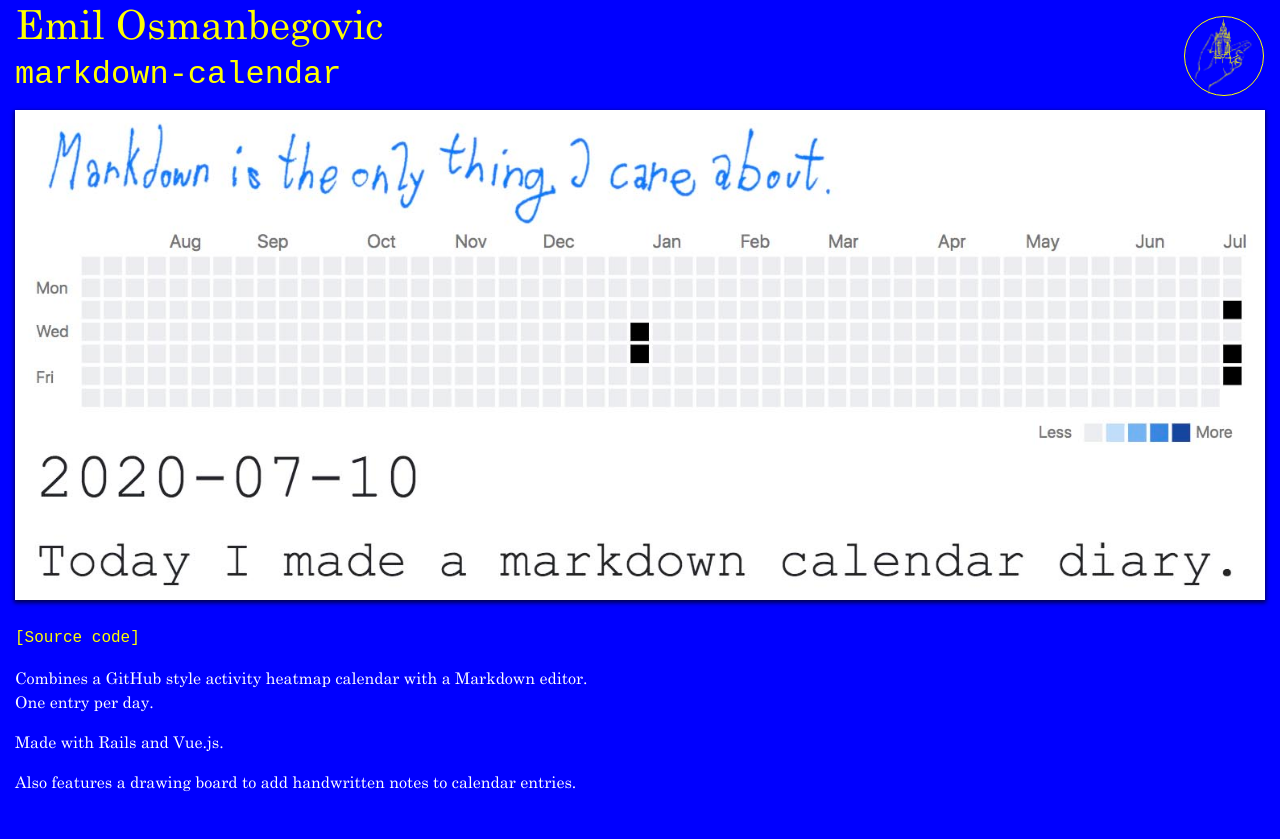
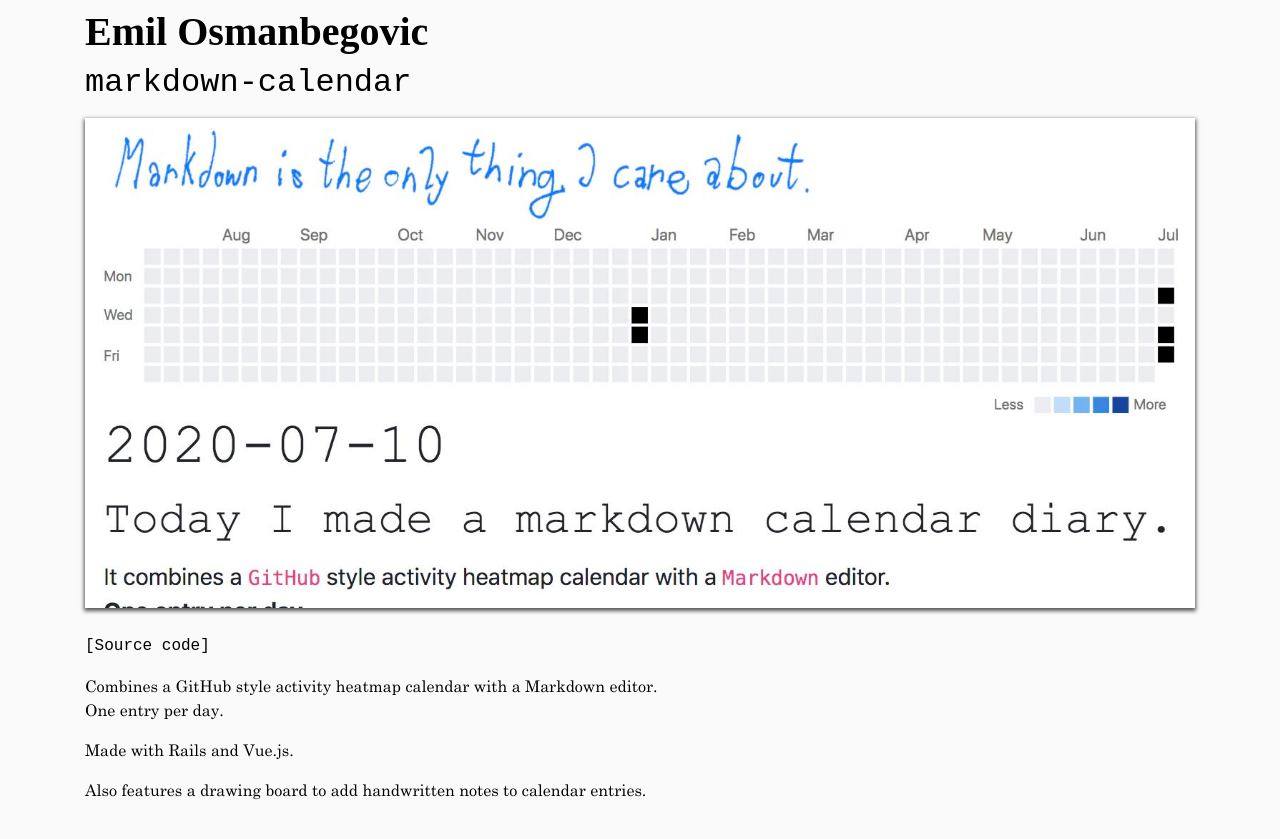
Before and after one commit to emilosmanbegovicmm/emilosman, a Jekyll site: the page built from _posts/2020-07-10-markdown-calendar.md, in a window 1280 px wide. Shown: the top 839 px of the page. Built offline with Jekyll 4.4.1, drawn with Linux system fonts in a browser that asks for light colours.

Commit message:
make website less obnoxious

```diff
--- a/_layouts/default.html
+++ b/_layouts/default.html
@@ -5,7 +5,7 @@
 
   <body>
     <main class="page-content" aria-label="Content">
-      <div class="container-fluid">
+      <div class="container">
         {%- include header.html -%}
 
         {{ content }}
--- a/_layouts/home.html
+++ b/_layouts/home.html
@@ -1,10 +1,6 @@
 ---
 layout: default
 ---
-
-<div class="tower">
-  <img src="assets/images/tower_lineart_yellow.png"/>
-</div>
 
 <div class="row">
   <div class="col">
--- a/_layouts/page.html
+++ b/_layouts/page.html
@@ -1,10 +1,6 @@
 ---
 layout: default
 ---
-
-<a href="/" class="tower tower--post">
-  <img src="/assets/images/tower_lineart_yellow.png"/>
-</a>
 
 <article class="post">
   <div class="post-content">
--- a/_layouts/post.html
+++ b/_layouts/post.html
@@ -1,10 +1,6 @@
 ---
 layout: default
 ---
-
-<a href="/" class="tower tower--post">
-  <img src="/assets/images/tower_lineart_yellow.png"/>
-</a>
 
 <article class="post h-entry" itemscope itemtype="http://schema.org/BlogPosting">
 
@@ -17,7 +13,8 @@ layout: default
             <span class="p-author h-card" itemprop="name">{{ author }}</span></span>
             {%- if forloop.last == false %}, {% endif -%}
         {% endfor %}
-      {%- endif -%}</p>
+      {%- endif -%}
+    </p>
 
     <div class="row">
       <div class="col">
@@ -33,12 +30,6 @@ layout: default
             {%- endif -%}
           </div>
         </div>
-        </div>
-      </div>
-
-      <div class="row">
-        <div class="col-12">
-          {{page.website}}
       </div>
     </div>
   </header>
--- a/_sass/base/base.scss
+++ b/_sass/base/base.scss
@@ -16,14 +16,20 @@ $hover-brightness: brightness(44%);
 
 body {
   font-family: $century-regular;
-  background-color: blue;
-  color: white;
+  background-color: #fafafa;
+  color: black;
   position: relative;
+  padding-top: 8px;
   padding-bottom: 36px;
 }
 
-h1, h2, h3, h4, h5, h6 {
-  color: yellow;
+h1 {
+  font-family: "Futura";
+  font-weight: bold;
+}
+
+h2, h3, h4, h5, h6 {
+  color: black;
   font-family: $century-regular;
   a {
     font-family: $century-regular;
@@ -36,9 +42,9 @@ p {
 
 a {
   font-family: 'Courier New', Courier, monospace;
-  color: yellow;
+  color: black;
   &:hover, &:visited, &:active, &:link {
-    color: yellow;
+    color: black;
   }
 }
 
@@ -76,8 +82,8 @@ a {
 .c-hero__tile__label {
   position: absolute;
   bottom: 0;
-  background: blue;
-  color: yellow;
+  background: black;
+  color: white;
   max-width: 50%;
   font-family: 'Courier New', Courier, monospace;
   z-index: 1;
@@ -182,7 +188,7 @@ a {
   height: 150px;
   width: 150px;
   border-radius: 100%;
-  border: 1px solid yellow;
+  border: 1px solid black;
   object-fit: contain;
   img {
     width: 100%;
```
Lines whose indentation alone changed are shown as unchanged.
